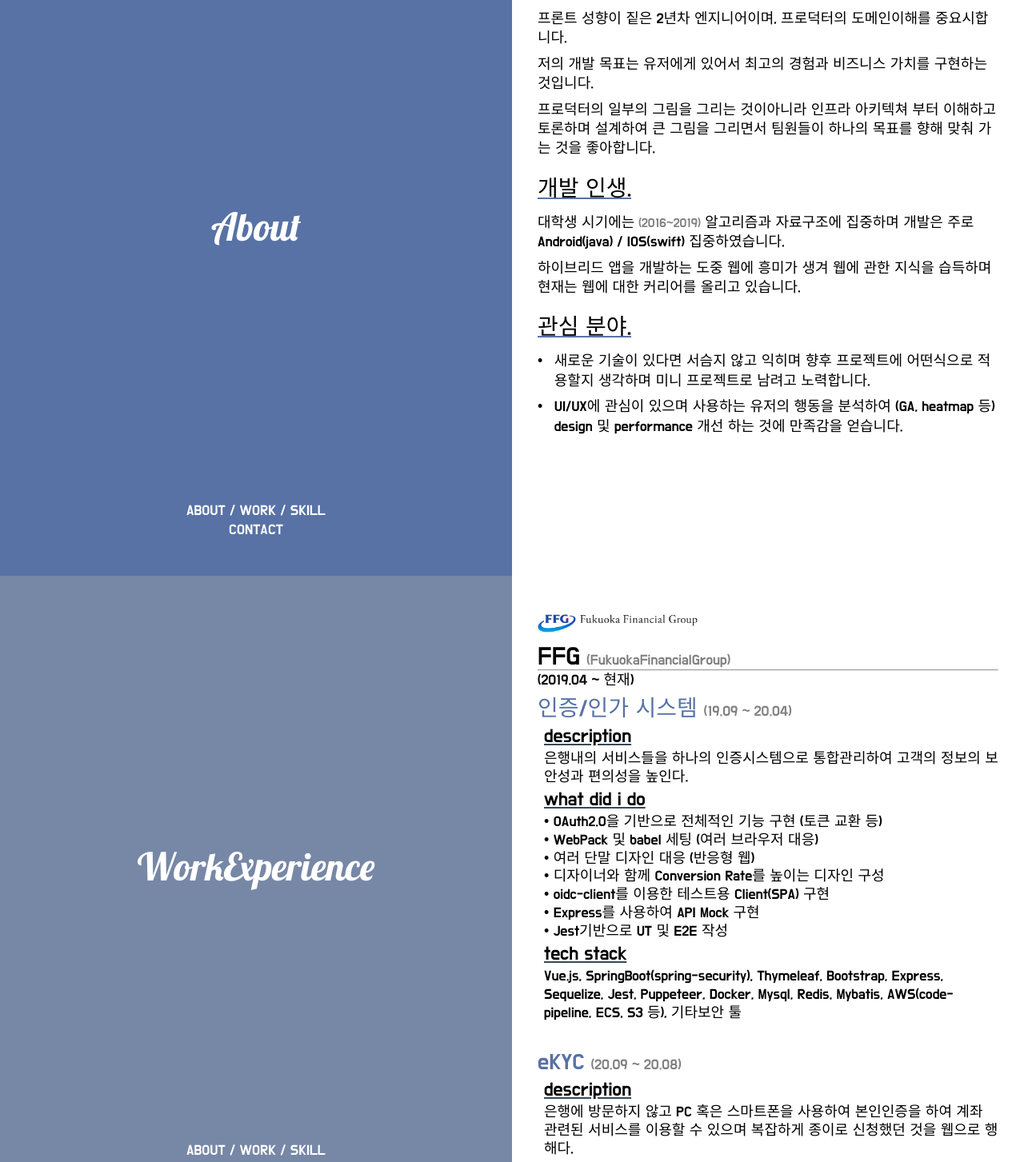
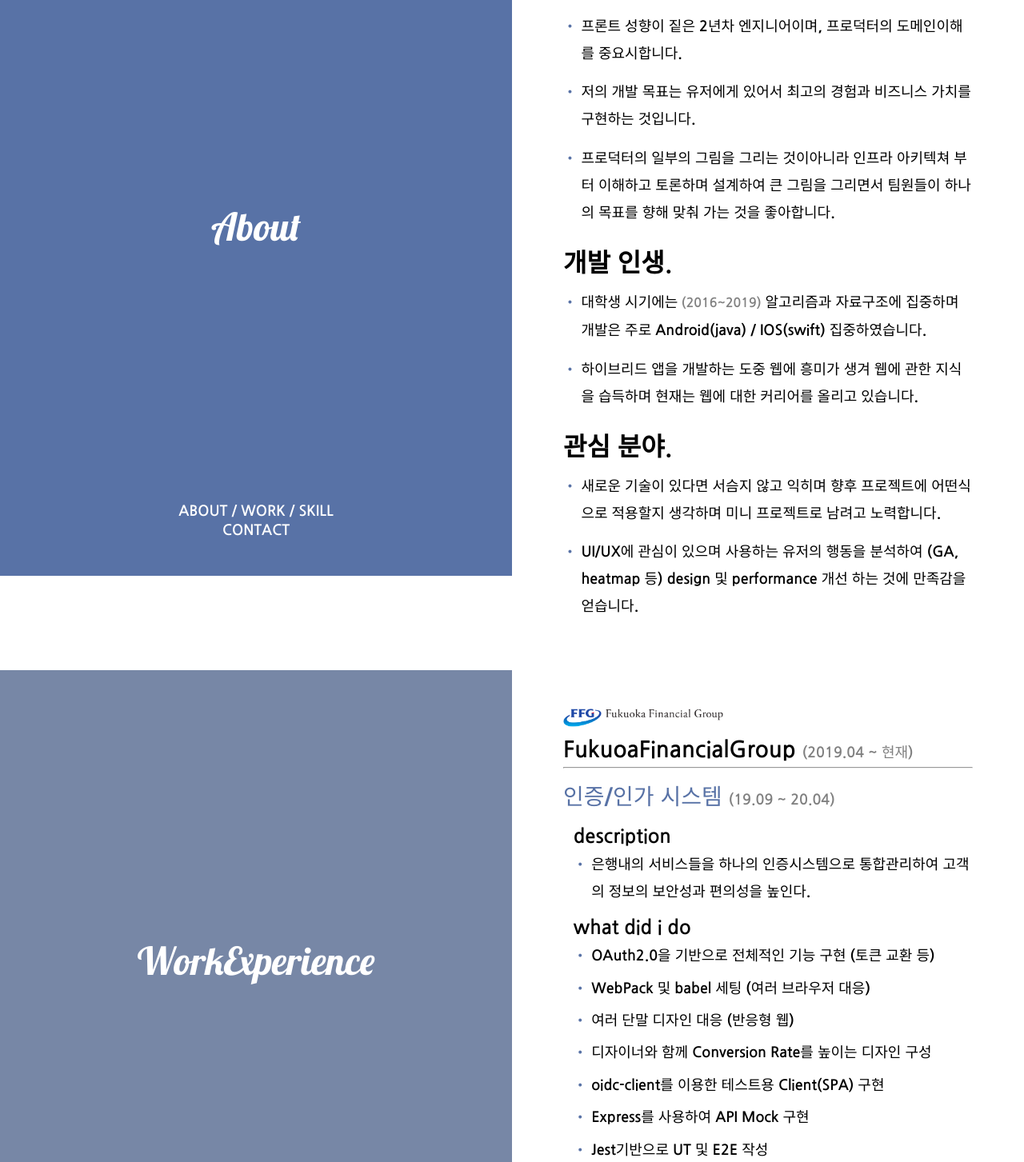
Before and after one commit to deokgoo/react-resume, a React (Create React App) app: page / in a window 1280 px wide. Shown: the part 880-2333 px from the top of the page at 80% size. Built offline with nearby package versions, Linux system fonts and the light colour scheme; some icons are missing.

Commit message:
fix: readability

```diff
--- a/src/components/about-section/about-section.module.scss
+++ b/src/components/about-section/about-section.module.scss
@@ -8,25 +8,35 @@
 .card__navi {color:white;}
 
 .container {
-  padding: 3rem 2rem;
+  padding: 3rem 10%;
   display: flex;
   flex-direction: column;
   box-sizing: border-box;
-  font-family: 'Do Hyeon', sans-serif;
+  font-family: 'Nanum Gothic', sans-serif;
 }
 
 .title {
   margin-bottom: 1rem;
-  font-size: $font-medium;
-  font-weight: 500;
-  text-decoration: $main-blue underline;
+  font-size: $font-medium-plus;
+  font-weight: 700;
 }
 
 .description {
   margin-bottom: 8px;
   font-size: $font-regular;
-  font-weight: 100;
-  line-height: $font-regular+0.4rem;
+  line-height: $font-regular+1rem;
+  .item {
+    position: relative;
+    margin-bottom: 0.4rem;
+    .content {padding-left:1.4rem;}
+  }
+  .item:before {
+    content: '•';
+    color: $main-blue;
+    position: absolute;
+    top: 0;
+    left: 0;
+  }
 }
 
 .bullet {
--- a/src/components/about-section/about-section.tsx
+++ b/src/components/about-section/about-section.tsx
@@ -6,36 +6,64 @@ const AboutSection = memo(() => {
     <div className={styles.container}>
       <div className={styles.title}>저는 풀스택을 지향합니다.</div>
       <div className={styles.description}>
+        <div className={styles.item}>
+          <div className={styles.content}>
             프론트 성향이 짙은 2년차 엔지니어이며, 프로덕터의 도메인이해를 중요시합니다.
           </div>
+        </div>
+      </div>
       <div className={styles.description}>
+        <div className={styles.item}>
+          <div className={styles.content}>
             저의 개발 목표는 유저에게 있어서 최고의 경험과 비즈니스 가치를 구현하는 것입니다.
           </div>
+        </div>
+      </div>
       <div className={styles.description}>
+        <div className={styles.item}>
+          <div className={styles.content}>
             프로덕터의 일부의 그림을 그리는 것이아니라
             인프라 아키텍쳐 부터 이해하고 토론하며
             설계하여 큰 그림을 그리면서 팀원들이 하나의 목표를 향해
             맞춰 가는 것을 좋아합니다.
           </div>
+        </div>
+      </div>
       <br/>
       <div className={styles.title}>개발 인생.</div>
       <div className={styles.description}>
+        <div className={styles.item}>
+          <div className={styles.content}>
             대학생 시기에는<span style={{fontSize: '1rem', color: 'gray'}}> (2016~2019)</span> 알고리즘과 자료구조에 집중하며
             개발은 주로 Android(java) / IOS(swift) 집중하였습니다.
           </div>
+        </div>
+      </div>
       <div className={styles.description}>
+        <div className={styles.item}>
+          <div className={styles.content}>
             하이브리드 앱을 개발하는 도중 웹에 흥미가 생겨 웹에 관한 지식을 습득하며
             현재는 웹에 대한 커리어를 올리고 있습니다.
           </div>
+        </div>
+      </div>
       <br/>
       <div className={styles.title}>관심 분야.</div>
-      <div className={`${styles.description} ${styles.bullet}`}>
+      <div className={`${styles.description}`}>
+        <div className={styles.item}>
+          <div className={styles.content}>
             새로운 기술이 있다면 서슴지 않고 익히며 향후 프로젝트에 어떤식으로 적용할지 생각하며
             미니 프로젝트로 남려고 노력합니다.
           </div>
-      <div className={`${styles.description} ${styles.bullet}`}>
+        </div>
+      </div>
+      <div className={`${styles.description}`}>
+        <div className={styles.item}>
+          <div className={styles.content}>
             UI/UX에 관심이 있으며 사용하는 유저의 행동을 분석하여 (GA, heatmap 등)
             design 및 performance 개선 하는 것에 만족감을 얻습니다.
+          </div>
+        </div>
       </div>
     </div>
   )
--- a/src/components/contact-section/contact-section.module.scss
+++ b/src/components/contact-section/contact-section.module.scss
@@ -1,6 +1,5 @@
 @import '../../styles/color.scss';
 @import '../../styles/size.scss';
-@import url('https://fonts.googleapis.com/css2?family=Do+Hyeon&family=Lobster&display=swap');
 
 // card color
 .card__background {background-color:$main-light-yellow;}
@@ -8,7 +7,7 @@
 .card__navi {color:white;}
 
 .container {
-  padding: 4rem;
+  padding: 3rem 10%;
   display: flex;
   justify-content: center;
   align-items: center;
@@ -19,17 +18,21 @@
 .content {
   display: flex;
   flex-direction: column;
-  font-family: 'Do Hyeon', sans-serif;
+  font-family: 'Nanum Gothic', sans-serif;
   .title {
     font-size: $font-regular;
-    margin-bottom: 1rem;
+    line-height: $font-regular+0.5rem;
+    margin-bottom: 2rem;
   }
   .subTitle {
     font-size: $font-regular;
+    text-align: center;
+    line-height: $font-regular+0.5rem;
   }
   .email {
-    margin-top: 0.5rem;
-    font-size: $font-small;
+    margin-top: 1rem;
+    font-size: $font-regular;
+    text-decoration: none;
     text-align: center;
     color: gray;
   }
--- a/src/components/contact-section/contact-section.tsx
+++ b/src/components/contact-section/contact-section.tsx
@@ -19,7 +19,7 @@ const ContactSection = memo(() => {
         <div className={styles.subTitle}>
           김.덕.구. deok9 - frontend develop engineer
         </div>
-        <a className={styles.email} href="mailto: kkddgg1001@gmail.com">kkddgg1001@gmail.com</a>
+        <a className={styles.email} href="mailto: kkddgg1001@gmail.com">(kkddgg1001@gmail.com)</a>
         <div className={styles.links}>
           {/* eslint-disable-next-line */}
           <a className={`${styles.icon} fab fa-github`} rel="noreferrer" target="_blank" href="https://github.com/deokgoo"/>
--- a/src/components/landing/landing.module.scss
+++ b/src/components/landing/landing.module.scss
@@ -1,6 +1,5 @@
 @import '../../styles/size.scss';
 @import '../../styles/color.scss';
-@import url('https://fonts.googleapis.com/css2?family=Do+Hyeon&family=Lobster&display=swap');
 
 .container {
   display: flex;
@@ -19,7 +18,7 @@
 
   .title {
     color: $main-blue;
-    font-family: 'Do Hyeon', sans-serif;
+    font-family: 'Nanum Gothic', sans-serif;
     font-size: $font-regular;
     font-weight: 700;
     letter-spacing: 2px;
@@ -46,7 +45,7 @@
     }
     .description {
       margin-top: 8px;
-      font-family: 'Do Hyeon', sans-serif;
+      font-family: 'Nanum Gothic', sans-serif;
       font-size: $font-medium;
       font-weight: 700;
       line-height: 150%;
@@ -61,7 +60,7 @@
   justify-content: center;
   align-items: center;
   color: $main-blue;
-  font-family: 'Do Hyeon', sans-serif;
+  font-family: 'Nanum Gothic', sans-serif;
   font-size: $font-regular;
 }
 
--- a/src/components/layout/layout.module.scss
+++ b/src/components/layout/layout.module.scss
@@ -1,6 +1,5 @@
 @import '../../styles/size.scss';
 @import url('https://fonts.googleapis.com/css2?family=Lobster&display=swap');
-@import url('https://fonts.googleapis.com/css2?family=Do+Hyeon&family=Lobster&display=swap');
 
 .container {
   display: flex;
@@ -37,7 +36,7 @@ section:after {
     justify-content: center;
     align-items: center;
     font-size: $font-regular;
-    font-family: 'Do Hyeon', sans-serif;
+    font-family: 'Nanum Gothic', sans-serif;
   }
 }
 .right {
--- a/src/components/skill-section/skill-section.module.scss
+++ b/src/components/skill-section/skill-section.module.scss
@@ -1,6 +1,5 @@
 @import '../../styles/color.scss';
 @import '../../styles/size.scss';
-@import url('https://fonts.googleapis.com/css2?family=Do+Hyeon&family=Lobster&display=swap');
 
 // card color
 .card__background {background-color:$main-dark-blue;}
@@ -8,24 +7,23 @@
 .card__navi {color:white;}
 
 .container {
-  padding: 3rem 2rem;
+  padding: 3rem 10%;
   padding-bottom: 0;
   display: flex;
   flex-direction: column;
-  font-family: 'Do Hyeon', sans-serif;
+  font-family: 'Nanum Gothic', sans-serif;
 }
 .title {
   font-size: $font-medium;
-  margin-bottom: 0.5rem;
+  margin-bottom: 0.8rem;
 }
 .descriptions {
   .item {
     position: relative;
     margin-bottom: 0.4rem;
-    .content {
-      padding-left: 0.8rem;
-      font-size: $font-regular;
-    }
+    font-size: $font-regular;
+    line-height: $font-regular+1rem;
+    .content {padding-left:1.4rem;}
   }
   .item:before {
     content: '•';
--- a/src/components/work-experience-section/work-experience-section.module.scss
+++ b/src/components/work-experience-section/work-experience-section.module.scss
@@ -1,6 +1,5 @@
 @import '../../styles/color.scss';
 @import '../../styles/size.scss';
-@import url('https://fonts.googleapis.com/css2?family=Do+Hyeon&family=Lobster&display=swap');
 
 // card color
 .card__background {background-color:$main-light-blue;}
@@ -8,47 +7,58 @@
 .card__navi {color:white;}
 
 .container {
-  padding: 3rem 2rem;
+  padding: 3rem 10%;
   box-sizing: border-box;
-  font-family: 'Do Hyeon', sans-serif;
+  font-family: 'Nanum Gothic', sans-serif;
 }
 .companyLogo {
   width: 200px;
   margin-bottom: 0.7rem;
 }
 .companyName {
-  font-size: $font-medium-plus;
+  font-size: $font-medium;
   font-weight: 500;
 }
 .sub {
   color: gray;
   margin-left: 0.5rem;
   font-size: $font-regular;
-}
-.duration {
-  font-size: $font-regular;
-  margin-bottom: 0.8rem;
+  display: inline-block;
 }
 .sub {margin-bottom: 0}
 .projectName {
   font-size: $font-medium;
   color: $main-blue;
-  margin-bottom: 0.5rem;
+  margin-bottom: 1.5rem;
 }
-.projectContainer {padding-left:0.5rem;}
+.projectContainer {padding-left:0.8rem;}
 .projectSubName {
   font-size: $font-regular-plus;
-  text-decoration: $main-dark-blue solid underline;
-  margin-bottom: 0.3rem;
+  font-weight: 700;
+  margin-bottom: 0.4rem;
 }
 .projectDescription {
   font-size: $font-regular;
-  line-height: $font-regular+0.3rem;
-  margin-bottom: 0.3rem;
+  line-height: $font-regular+1rem;
+  margin-bottom: 1rem;
+  .item {
+    position: relative;
+    margin-bottom: 0.4rem;
+    font-size: $font-regular;
+    line-height: $font-regular+1rem;
+    .content {padding-left:1.4rem;}
+  }
+  .item:before {
+    content: '•';
+    color: $main-blue;
+    position: absolute;
+    top: 0;
+    left: 0;
+  }
 }
 .underline {
-  margin-top: 0;
-  margin-bottom: 0.2rem;
+  margin-top: 0.5rem;
+  margin-bottom: 1.3rem;
 }
 
 
--- a/src/components/work-experience-section/work-experience-section.tsx
+++ b/src/components/work-experience-section/work-experience-section.tsx
@@ -7,12 +7,12 @@ const WorkExperienceSection = memo(() => {
     <div className={styles.container}>
       <img className={styles.companyLogo} src={ffgLogo} alt="ffg logo"/>
       <div className={styles.companyName}>
-        FFG
+        FukuoaFinancialGroup
         <span className={styles.sub}>
-          (FukuokaFinancialGroup)
+          (2019.04 ~ 현재)
         </span>
+      </div>
       <hr className={styles.underline}/>
-        <div className={styles.duration}>(2019.04 ~ 현재)</div>
       <div className={styles.projectName}>
         인증/인가 시스템
         <span className={styles.sub}>
@@ -24,25 +24,61 @@ const WorkExperienceSection = memo(() => {
           description
         </div>
         <div className={styles.projectDescription}>
+          <div className={styles.item}>
+            <div className={styles.content}>
               은행내의 서비스들을 하나의 인증시스템으로 통합관리하여
               고객의 정보의 보안성과 편의성을 높인다.
             </div>
+          </div>
+        </div>
         <div className={styles.projectSubName}>what did i do</div>
         <div className={styles.projectDescription}>
-            • OAuth2.0을 기반으로 전체적인 기능 구현 (토큰 교환 등)<br/>
-            • WebPack 및 babel 세팅 (여러 브라우저 대응) <br/>
-            • 여러 단말 디자인 대응 (반응형 웹)<br/>
-            • 디자이너와 함께 Conversion Rate를 높이는 디자인 구성<br/>
-            • oidc-client를 이용한 테스트용 Client(SPA) 구현<br/>
-            • Express를 사용하여 API Mock 구현<br/>
-            • Jest기반으로 UT 및 E2E 작성
+          <div className={styles.item}>
+            <div className={styles.content}>
+              OAuth2.0을 기반으로 전체적인 기능 구현 (토큰 교환 등)
+            </div>
+          </div>
+          <div className={styles.item}>
+            <div className={styles.content}>
+              WebPack 및 babel 세팅 (여러 브라우저 대응)
+            </div>
+          </div>
+          <div className={styles.item}>
+            <div className={styles.content}>
+              여러 단말 디자인 대응 (반응형 웹)
+            </div>
+          </div>
+          <div className={styles.item}>
+            <div className={styles.content}>
+              디자이너와 함께 Conversion Rate를 높이는 디자인 구성
+            </div>
+          </div>
+          <div className={styles.item}>
+            <div className={styles.content}>
+              oidc-client를 이용한 테스트용 Client(SPA) 구현
+            </div>
+          </div>
+          <div className={styles.item}>
+            <div className={styles.content}>
+              Express를 사용하여 API Mock 구현
+            </div>
+          </div>
+          <div className={styles.item}>
+            <div className={styles.content}>
+              Jest기반으로 UT 및 E2E 작성
+            </div>
+          </div>
         </div>
         <div className={styles.projectSubName}>
           tech stack
         </div>
         <div className={styles.projectDescription}>
+          <div className={styles.item}>
+            <div className={styles.content}>
               Vue.js, SpringBoot(spring-security), Thymeleaf, Bootstrap, Express, Sequelize, Jest, Puppeteer,
               Docker, Mysql, Redis, Mybatis, AWS(code-pipeline, ECS, S3 등), 기타보안 툴
+            </div>
+          </div>
         </div>
       </div>
       <br/>
@@ -55,20 +91,44 @@ const WorkExperienceSection = memo(() => {
       <div className={styles.projectContainer}>
         <div className={styles.projectSubName}>description</div>
         <div className={styles.projectDescription}>
+          <div className={styles.item}>
+            <div className={styles.content}>
               은행에 방문하지 않고 PC 혹은 스마트폰을 사용하여 본인인증을 하여
               계좌 관련된 서비스를 이용할 수 있으며 복잡하게 종이로 신청했던 것을 웹으로 행해다.
             </div>
+          </div>
+        </div>
         <div className={styles.projectSubName}>what did i do</div>
         <div className={styles.projectDescription}>
-            • Functional Component 베이스로 Vue 작성<br/>
-            • 은행원이 관리할 수 있는 열람페이지 구현<br/>
-            • 이미지 및 데이터 저장 (암호화 및 복호화)<br/>
-            • Puppteer로 E2E 작성
+          <div className={styles.item}>
+            <div className={styles.content}>
+              Functional Component 베이스로 Vue 작성
+            </div>
+          </div>
+          <div className={styles.item}>
+            <div className={styles.content}>
+              은행원이 관리할 수 있는 열람페이지 구현
+            </div>
+          </div>
+          <div className={styles.item}>
+            <div className={styles.content}>
+              이미지 및 데이터 저장 (암호화 및 복호화)
+            </div>
+          </div>
+          <div className={styles.item}>
+            <div className={styles.content}>
+              Puppteer로 E2E 작성
+            </div>
+          </div>
         </div>
         <div className={styles.projectSubName}>tech stack</div>
         <div className={styles.projectDescription}>
+          <div className={styles.item}>
+            <div className={styles.content}>
               Vue.js, Keycloak, Bootstrap, Sass, Redis, Jest, Puppeteer, Docker
               AWS(pipeline, ECS, S3, Connect), 기타보안 툴
+            </div>
+          </div>
         </div>
       </div>
       <br/>
@@ -81,20 +141,43 @@ const WorkExperienceSection = memo(() => {
       <div className={styles.projectContainer}>
         <div className={styles.projectSubName}>description</div>
         <div className={styles.projectDescription}>
+          <div className={styles.item}>
+            <div className={styles.content}>
               인증인가 시스템을 사용하고 있는 내•외부 클라이언트가
               좀 더 편리하게 고객관리와 고객이 요구하는 사항을 손쉽게
               대응 할 수 있는 관리자 페이지
             </div>
+          </div>
+        </div>
         <div className={styles.projectSubName}>what i'm doing</div>
         <div className={styles.projectDescription}>
-            • React Hierarchy 구성<br/>
-            • oidc-client-redux를 사용하여 로그인(토큰) 관리<br/>
-            • 전반적인 UX/UI 디자인
-            • hooks UT, Component UT 작성
+          <div className={styles.item}>
+            <div className={styles.content}>
+              React Hierarchy 구성
+            </div>
+          </div>
+          <div className={styles.item}>
+            <div className={styles.content}>
+              oidc-client-redux를 사용하여 로그인(토큰) 관리
+            </div>
+          </div>
+          <div className={styles.item}>
+            <div className={styles.content}>
+              전반적인 UX/UI 디자인
+            </div>
+          </div>
+          <div className={styles.item}>
+            <div className={styles.content}>
+              hooks UT, Component UT 작성
+            </div>
+          </div>
         </div>
         <div className={styles.projectSubName}>tech stack</div>
         <div className={styles.projectDescription}>
+          <div className={styles.item}>
+            <div className={styles.content}>
               React(ts), Oidc-client, PostCSS, Sass, MaterialUI, Jest, Docker, Keycloak
+            </div>
           </div>
         </div>
       </div>
--- a/src/index.css
+++ b/src/index.scss
@@ -1,3 +1,5 @@
+@import url('https://fonts.googleapis.com/css2?family=Nanum+Gothic:wght@700&display=swap');
+
 html, body, div, span, applet, object, iframe,
 h1, h2, h3, h4, h5, h6, p, blockquote, pre,
 a, abbr, acronym, address, big, cite, code,
--- a/src/index.tsx
+++ b/src/index.tsx
@@ -1,6 +1,6 @@
 import React from 'react';
 import ReactDOM from 'react-dom';
-import './index.css';
+import './index.scss';
 import Main from './pages/main';
 
 ReactDOM.render(
```
Lines whose indentation alone changed are shown as unchanged.
